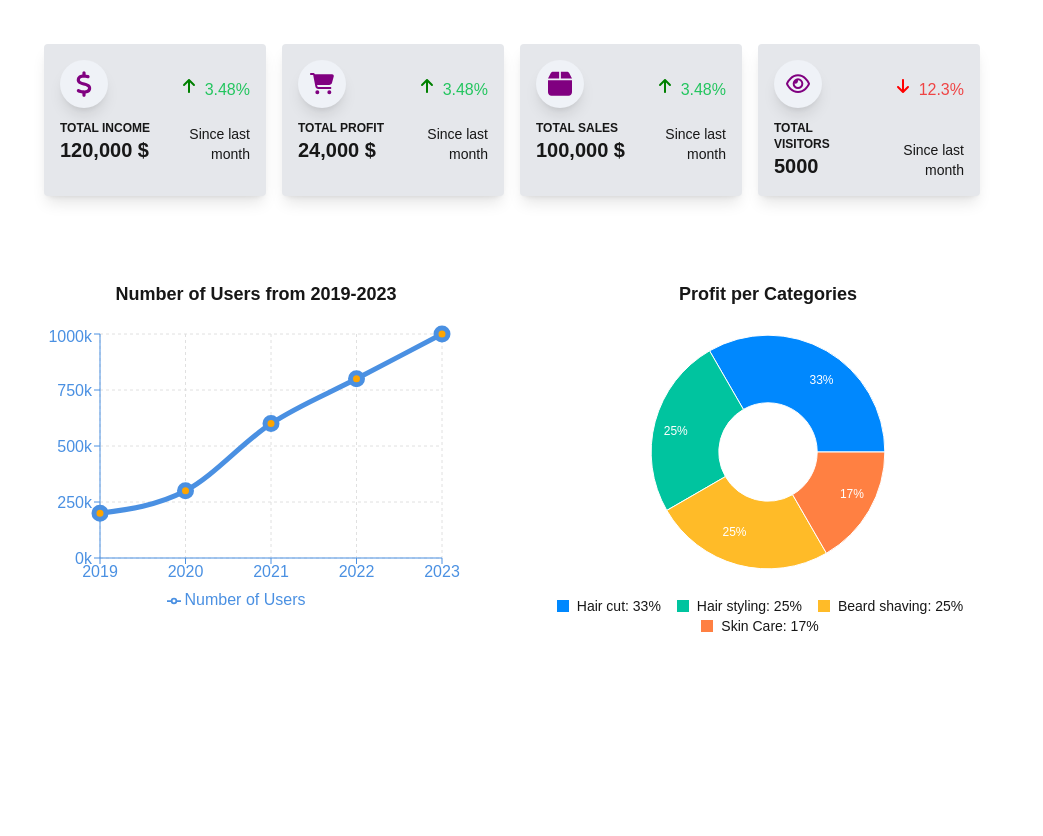
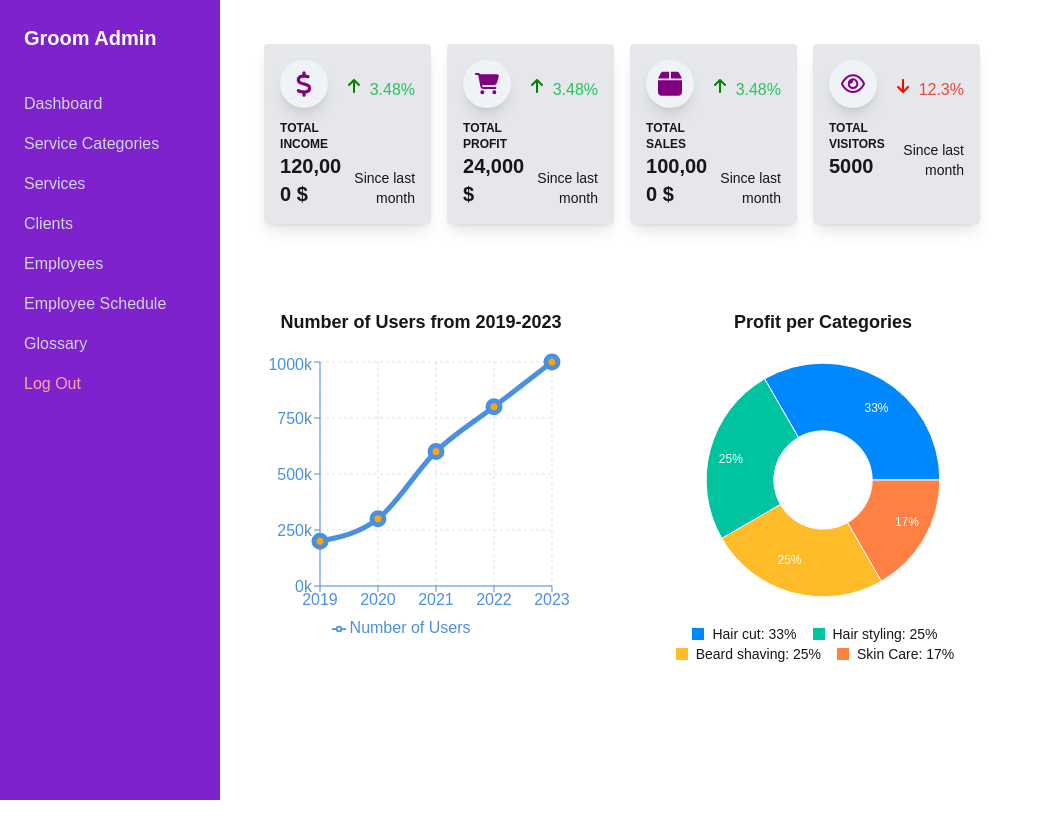
Before and after one commit to mahmoud2391997/groom-admin-panel, a Next.js app: page /dashboard in a window 1280 px wide. Shown: the whole page, without its empty margins (0-1043 px from the left). Before the commit the page ends 800 px from the top, so only its background shows below. Built offline with nearby package versions, Linux system fonts and the light colour scheme.

Commit message:
more securty

```diff
--- a/pages/_app.js
+++ b/pages/_app.js
@@ -2,14 +2,13 @@
 import "@/styles/globals.css";
 import { useRouter } from "next/router";
 import { useEffect, useState } from "react";
-import PropTypes from "prop-types";
 
 export default function App({ Component, pageProps }) {
-  const [isLoggedIn, setIsLoggedIn] = useState(false);
+  const [isLoggedIn, setIsLoggedIn] = useState(true);
   const router = useRouter();
   function handleLogout() {
+    localStorage.removeItem("isLoggedIn");
     router.replace("/");
-    localStorage.removeItem("isLoggedIn");
   }
   useEffect(() => {
     // Check login status
@@ -17,10 +16,15 @@ export default function App({ Component, pageProps }) {
   }, []);
 
   // Redirect to login if not logged in and trying to access protected routes
+  useEffect(() => {
+    if (!isLoggedIn && router.pathname !== "/dashboard") {
+      router.push("/");
+    }
+  }, [isLoggedIn, router]);
 
   return (
     <div className="flex h-screen w-full">
-      {isLoggedIn && router.pathname !== "/" && (
+      {router.pathname !== "/" && (
         <div className="w-64 bg-purple-700 p-6 text-white h-full">
           <div className="font-bold text-xl mb-8">Groom Admin</div>
           <ul className="h-full">
@@ -99,8 +103,3 @@ export default function App({ Component, pageProps }) {
     </div>
   );
 }
-
-App.propTypes = {
-  Component: PropTypes.elementType.isRequired,
-  pageProps: PropTypes.object,
-};
--- a/pages/index.js
+++ b/pages/index.js
@@ -1,6 +1,7 @@
+import "@/styles/globals.css";
 import { useRouter } from "next/router";
 // src/components/Login.js
-import { useState } from "react";
+import React, { useState } from "react";
 
 const Login = () => {
   const [username, setUsername] = useState("");
```
